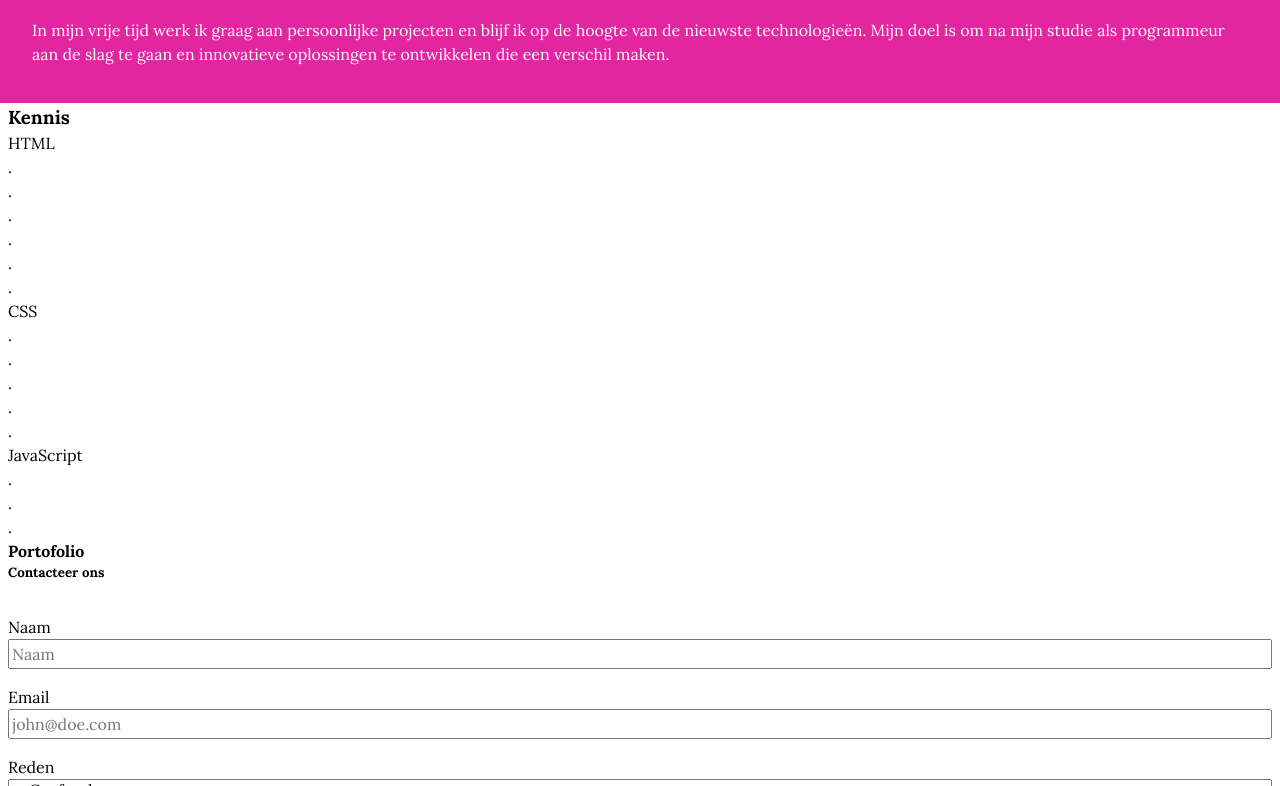
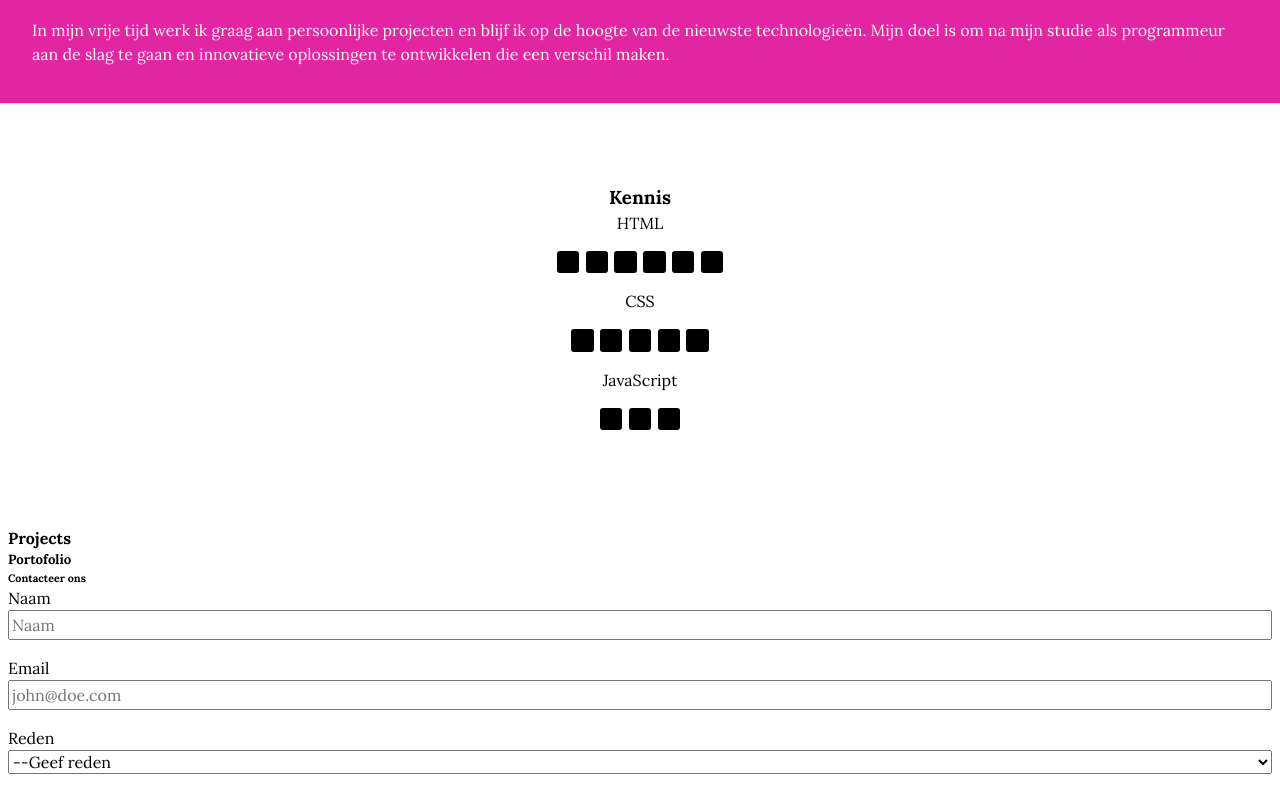
Before and after one commit to pgm-2425-web-2/opdracht-2-portfolio-Nelson-Mart, a plain HTML site: page app/index.html in a window 1280 px wide. Shown: the part 761-1547 px from the top of the page. Drawn offline with Linux system fonts and the light colour scheme.

Commit message:
changed semantics for .knowledge elements and changed layout for it.

```diff
--- a/app/css/main.css
+++ b/app/css/main.css
@@ -114,6 +114,38 @@ nav a:hover::after {
   color: white;
 }
 
+.knowledge {
+  display: flex;
+  align-items: center;
+  flex-direction: column;
+  margin-top: 5rem;
+  margin-bottom: 5rem;
+}
+
+.programming_languages {
+  display: flex;
+  flex-direction: column;
+  align-items: center;
+}
+
+.blocks {
+  display: flex;
+  justify-content: center;
+  flex-direction: row;
+  margin-bottom: 1rem;
+}
+
+.blocks p {
+  border-radius: 3px;
+  background-color: black;
+  padding: 0.7rem;
+  height: 1rem;
+  width: 1rem;
+  margin-top: 1rem;
+  margin-left: 0.2rem;
+  margin-right: 0.2rem;
+}
+
 .contact {
   margin-bottom: 2rem;
 }
--- a/app/index.html
+++ b/app/index.html
@@ -53,29 +53,30 @@
 
         <div class="knowledge">
             <h3>Kennis</h3>
-            <div class="programming_languages">
-                <div class="html">
+            <div class="programming_languages__container">
+                <div class="programming_languages">
                     <p>HTML</p>
                     <div class="blocks">
-                        <p>.</p><p>.</p><p>.</p><p>.</p><p>.</p><p>.</p>
+                        <p></p><p></p><p></p><p></p><p></p><p></p>
                     </div>
                 </div>
-                <div class="css">
+                <div class="programming_languages">
                     <p>CSS</p>
                     <div class="blocks">
-                        <p>.</p><p>.</p><p>.</p><p>.</p><p>.</p>
+                        <p></p><p></p><p></p><p></p><p></p>
                     </div>
                 </div>
-                <div class="javascript">
+                <div class="programming_languages">
                     <p>JavaScript</p>
                     <div class="blocks">
-                        <p>.</p><p>.</p><p>.</p>
+                        <p></p><p></p><p></p>
                     </div>
                 </div>
             </div>
         </div>
 
         <div class="projects_grid__container">
+            <h4>Projects</h4>
             <div class="grid_wide">
                 <div class="grid_tag"></div>
             </div>
@@ -83,7 +84,7 @@
                 <div class="grid_tag"></div>
             </div>
             <div class="grid_tall">
-                <h4>Portofolio</h4>
+                <h5>Portofolio</h5>
             </div>
             <div class="grid_tall">
                 <div class="grid_tag"></div>
@@ -109,7 +110,7 @@
         </div>
 
         <div class="contact">
-            <h5>Contacteer ons</h5>
+            <h6>Contacteer ons</h6>
             <form>
                 <div class="form__container">
                     <label for="name">Naam</label>
```
